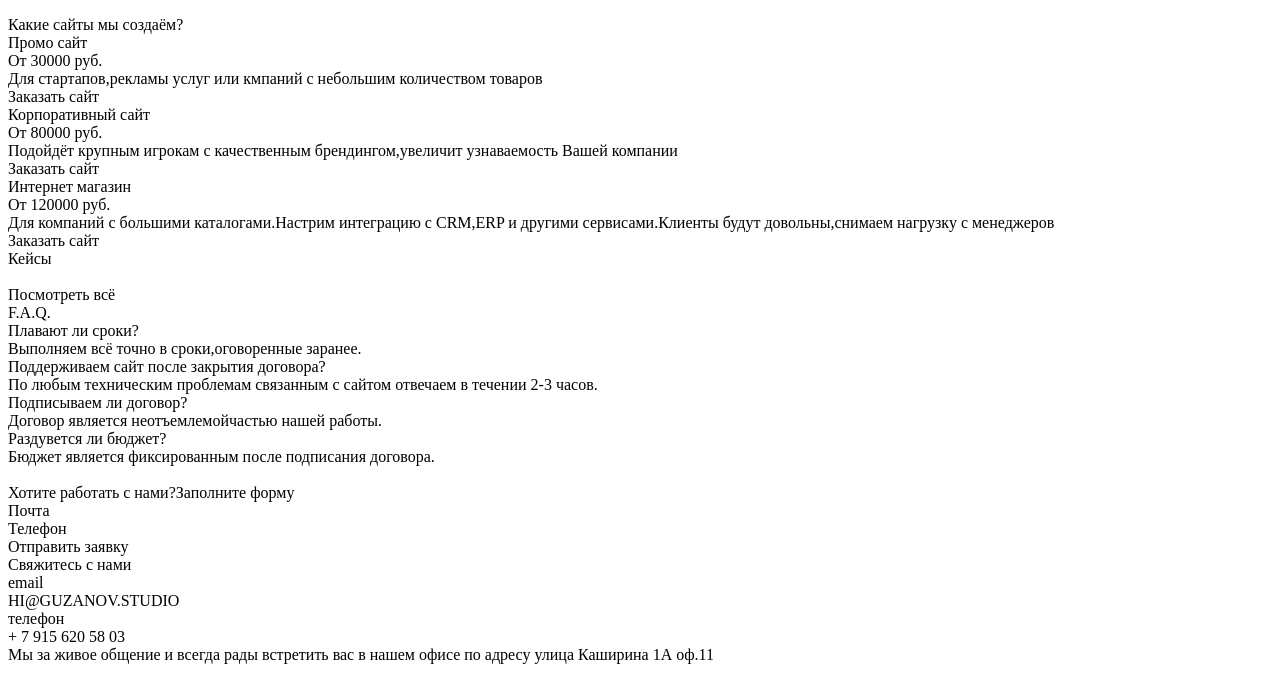
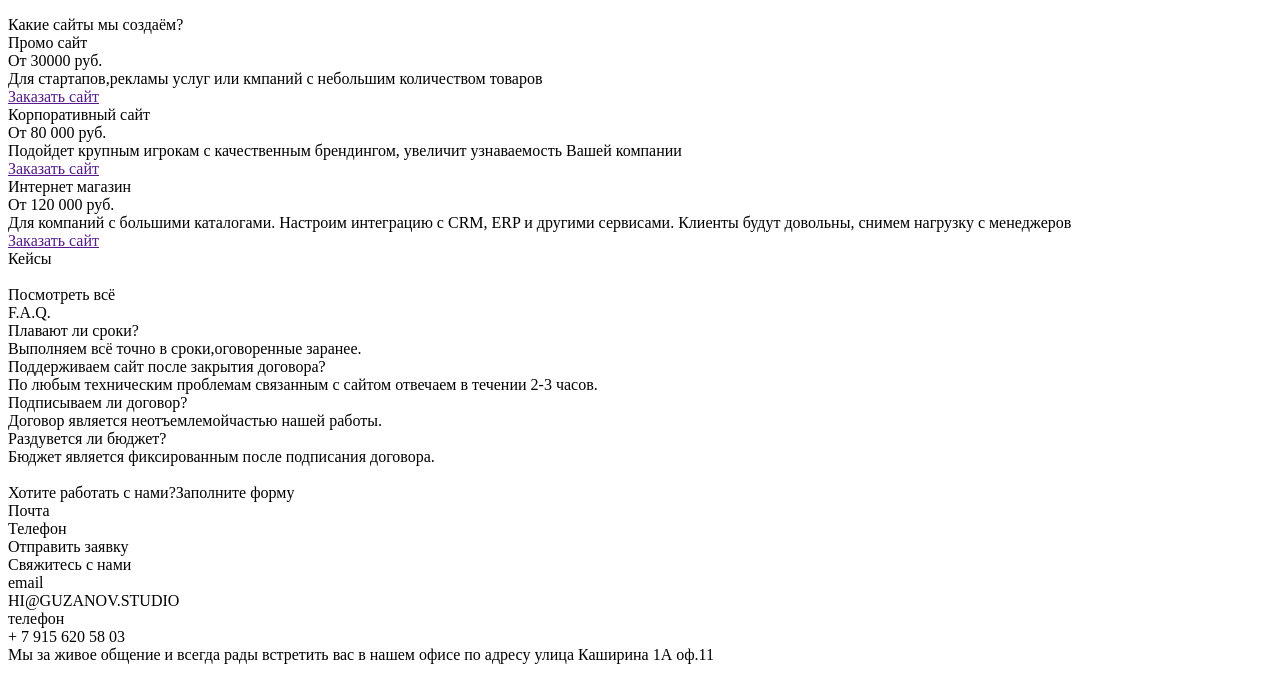
Before and after one commit to dremchee/test-markup-layout, a plain HTML site: page index.html in a window 1280 px wide. Shown: the part 180-870 px from the top of the page. Drawn offline with Linux system fonts and the light colour scheme.

Commit message:
Обновил блок с решениями

```diff
--- a/index.html
+++ b/index.html
@@ -33,45 +33,48 @@
       <div class="solutions-title">
         Какие сайты мы создаём?
       </div>
+
       <div class="solutions-list">
+
         <div class="solutions-item">
-          Промо сайт
-        </div>
+          <div class="solutions-item-title">Промо сайт</div>
           <div class="solutions-item-cost">
             От 30000 руб.
           </div>
           <div class="solutions-item-note">
             Для стартапов,рекламы услуг или кмпаний с небольшим количеством товаров
           </div>
-        <div class="solutions-item-button">
+          <a href="" class="solutions-item-button">
             Заказать сайт
+          </a>
         </div>
-        <div class="solutions-list">
+
         <div class="solutions-item">
-            Корпоративный сайт
-          </div>
+          <div class="solutions-item-title">Корпоративный сайт</div>
           <div class="solutions-item-cost">
-            От 80000 руб.
+            От 80 000 руб.
           </div>
           <div class="solutions-item-note">
-            Подойдёт крупным игрокам с качественным брендингом,увеличит узнаваемость Вашей компании
+            Подойдет крупным игрокам с качественным брендингом, увеличит узнаваемость Вашей компании
           </div>
-          <div class="solutions-item-button">
+          <a href="" class="solutions-item-button">
             Заказать сайт
+          </a>
         </div>
+
         <div class="solutions-item">
-            Интернет магазин
-          </div>
+          <div class="solutions-item-title">Интернет магазин</div>
           <div class="solutions-item-cost">
-            От 120000 руб.
+            От 120 000 руб.
           </div>
           <div class="solutions-item-note">
-            Для компаний с большими каталогами.Настрим интеграцию с CRM,ERP и другими сервисами.Клиенты будут довольны,снимаем нагрузку с менеджеров
+            Для компаний с большими каталогами. Настроим интеграцию с CRM, ERP и другими сервисами. Клиенты будут довольны, снимем нагрузку с менеджеров
           </div>
-          <div class="solutions-item-button">
+          <a href="" class="solutions-item-button">
             Заказать сайт
+          </a>
         </div>
-        </div>
+
       </div>
     </div>
     <div class="portfolio">
```
Lines whose indentation alone changed are shown as unchanged.
